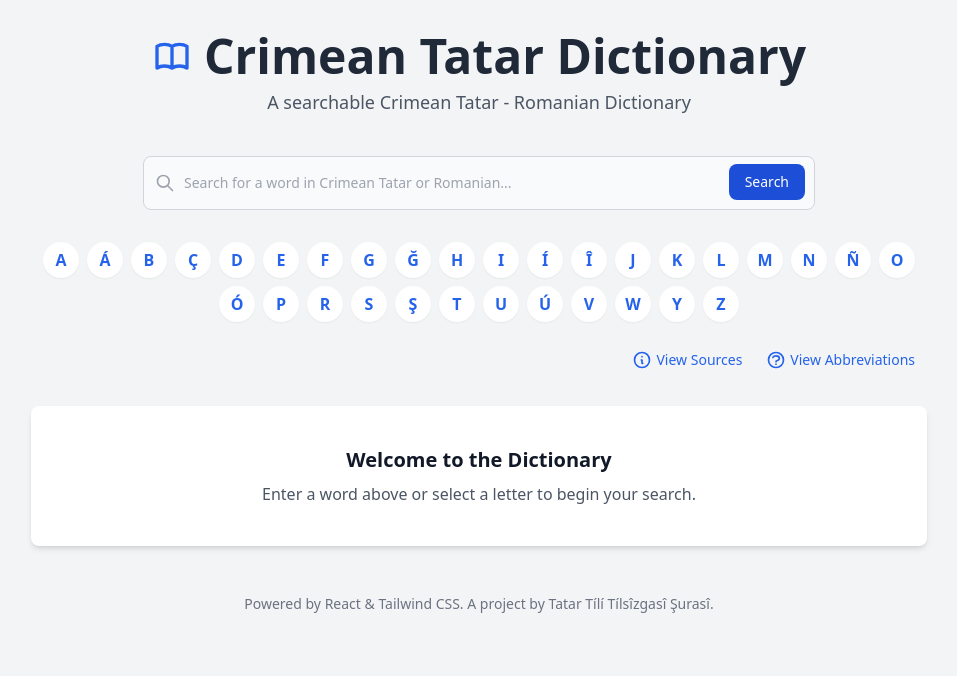
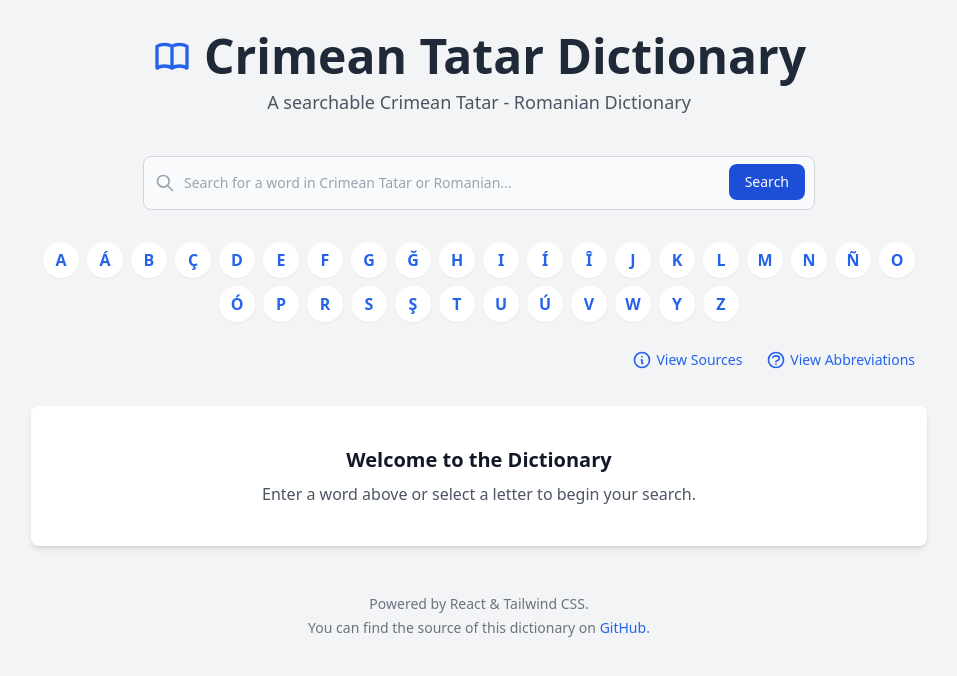
Before and after one commit to Tatar-Tili-Tilsizgasi-Surasi/crimean-tatar-dictionary, a React (Vite) app: page / in a window 1280 px wide. Shown: the top 676 px of the page, without its empty margins (161-1118 px from the left). Built offline with nearby package versions, Linux system fonts and the light colour scheme.

Commit message:
Add files via upload

```diff
--- a/App.tsx
+++ b/App.tsx
@@ -126,8 +126,9 @@ const App: React.FC = () => {
             )}
           </div>
         </main>
-        <footer className="text-center mt-12 text-sm text-gray-500 dark:text-gray-500">
-          <p>Powered by React & Tailwind CSS. A project by Tatar Tílí Tílsîzgasî Şurasî.</p>
+        <footer className="text-center mt-12 text-sm text-gray-500 dark:text-gray-400 space-y-1">
+          <p>Powered by React & Tailwind CSS.</p>
+          <p>You can find the source of this dictionary on <a href="https://github.com/Tatar-Tili-Tilsizgasi-Surasi/crimean-tatar-dictionary" target="_blank" rel="noopener noreferrer" className="text-blue-600 dark:text-blue-400 hover:underline">GitHub</a>.</p>
         </footer>
       </div>
       <AbbreviationsModal isOpen={isAbbreviationsModalOpen} onClose={() => setIsAbbreviationsModalOpen(false)} />
```
Also changed, not shown: index.html (+1 -1 lines).
